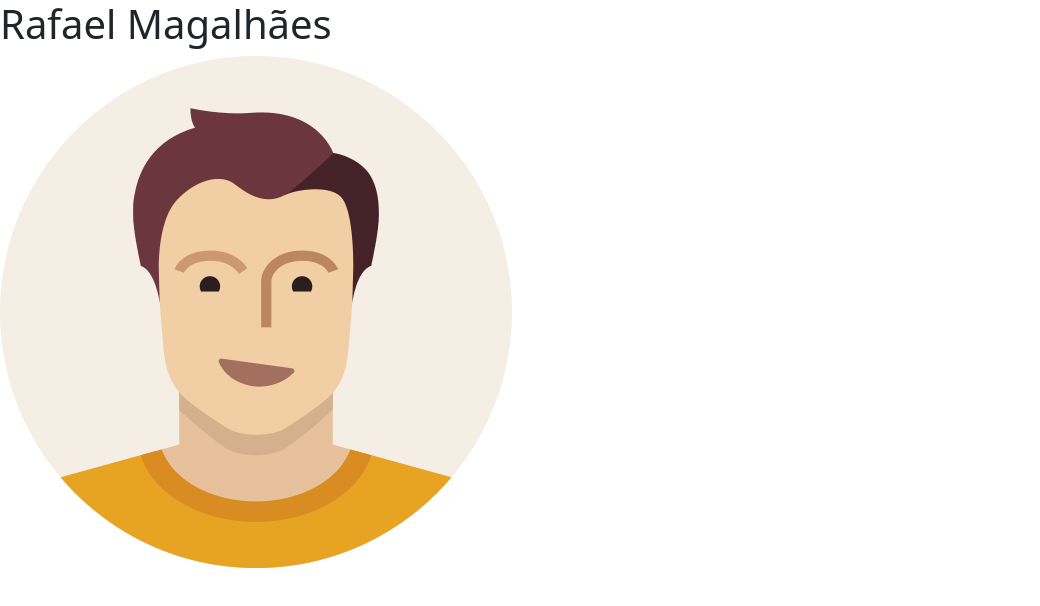
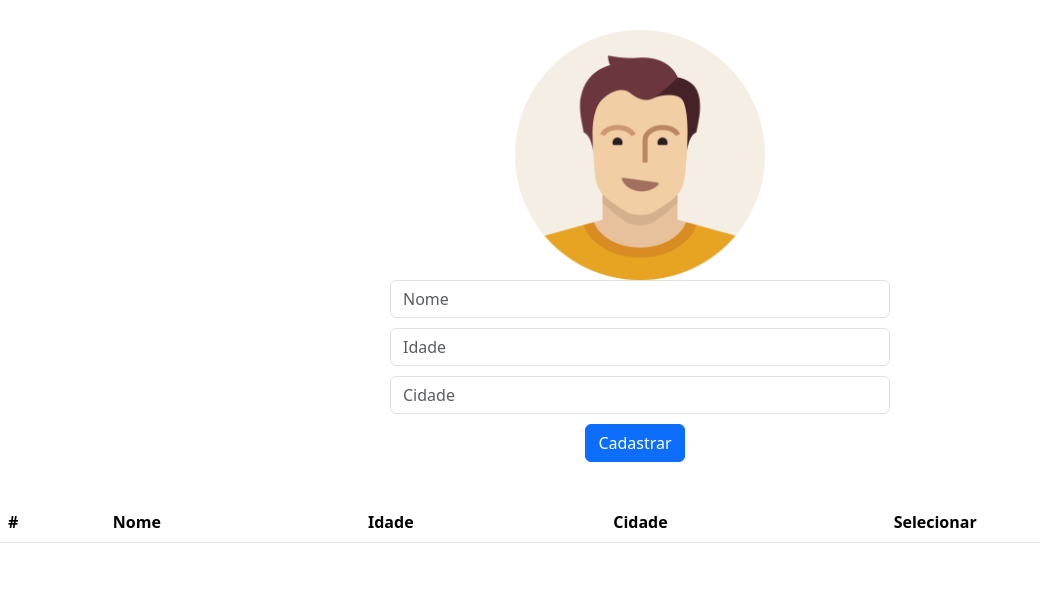
Before and after one commit to rafflds/FullStack, an Angular app in the folder api-front/: page / in a window 1280 px wide. Shown: the top 606 px of the page, without its empty margins (0-1040 px from the left). Built offline with nearby package versions, Linux system fonts and the light colour scheme.

Commit message:
app.module, cliente.ts, CSS3, Html e ts alterados

```diff
--- a/api-front/src/app/principal/principal.component.css
+++ b/api-front/src/app/principal/principal.component.css
@@ -0,0 +1,19 @@
+img{
+    /*largura da imagem*/
+    width: 250px;
+}
+
+form{
+    width: 500px;
+    /*distância de todas as margens, alinhar no centro*/
+    margin: 30px auto;
+    text-align: center;
+}
+
+input{ /*Distância do input abaixo*/
+    margin-bottom: 10px;
+}
+
+input[type="button"]{  /*Distânciar os botões pelo lado direito*/
+    margin-right: 10px;
+}
--- a/api-front/src/app/principal/principal.component.html
+++ b/api-front/src/app/principal/principal.component.html
@@ -1,2 +1,37 @@
-<h1>Rafael Magalhães</h1>
-<img src="assets/perfil.png" alt="foto de perfil">
+<!--Criando um formulário na página-->
+<form action="">
+    <!--Imagem-->
+    <img src="assets/perfil.png" alt="foto de perfil">
+
+    <!--Campos para preencher-->
+    <input type="text" placeholder="Nome" class="form-control">
+    <input type="text" placeholder="Idade" class="form-control">
+    <input type="text" placeholder="Cidade" class="form-control">
+
+    <!--Botões de cores diferentes
+    *ngIf="btnCadastro"  visualizar o botão na página, caso ele esteja true.
+     No principal.component.ts   -->
+    <input type="button" value="Cadastrar" *ngIf="btnCadastro"  class="btn btn-primary">
+
+    <!--*ngIf="!btnCadastro"   sumindo os botões da página-->
+    <input type="button" value="Alterar" *ngIf="!btnCadastro" class="btn btn-warning">
+    <input type="button" value="Remover" *ngIf="!btnCadastro" class="btn btn-danger">
+    <input type="button" value="Cancelar" *ngIf="!btnCadastro" class="btn btn-secondary">
+</form>
+
+
+<!--Criar uma tabela-->
+<table class="table">
+    <thead>
+        <tr>
+            <th>#</th>
+            <th>Nome</th>
+            <th>Idade</th>
+            <th>Cidade</th>
+            <th>Selecionar</th>
+        </tr>
+    </thead>
+
+    <tbody></tbody>
+
+</table>
--- a/api-front/src/app/principal/principal.component.ts
+++ b/api-front/src/app/principal/principal.component.ts
@@ -7,4 +7,7 @@ import { Component } from '@angular/core';
 })
 export class PrincipalComponent {
 
+  // Variável para visibilidade dos botões
+  btnCadastro:boolean = true;
+
 }
```
Also changed, not shown: api-front/src/app/app.module.ts (+15 -1 lines), api-front/src/app/modelo/Cliente.ts (added, +10 -0 lines).
